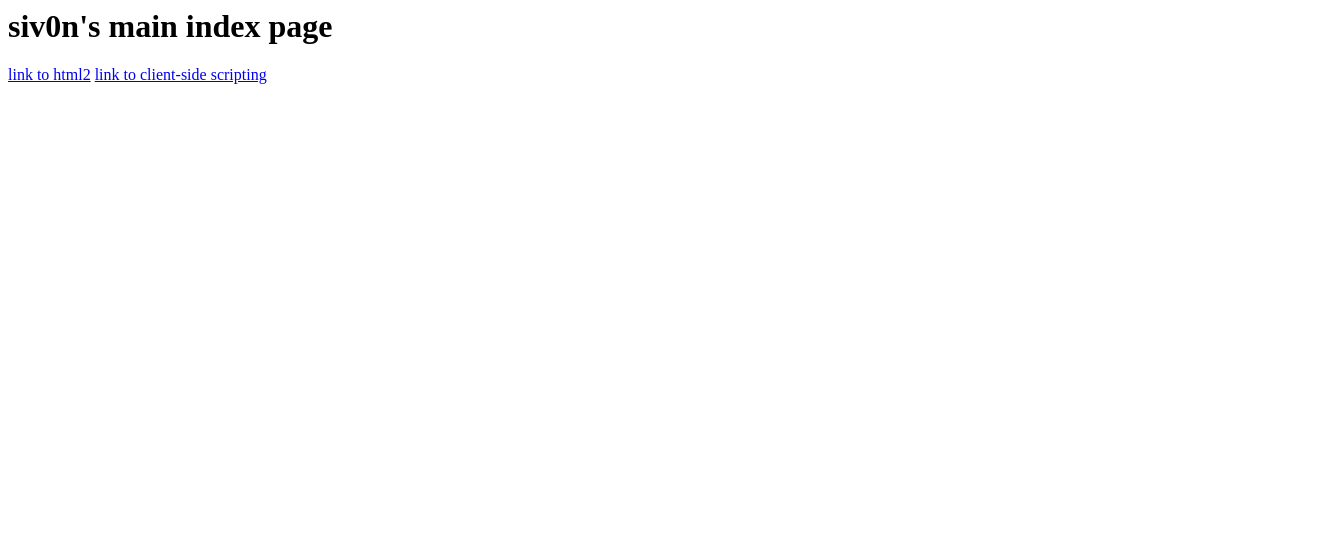
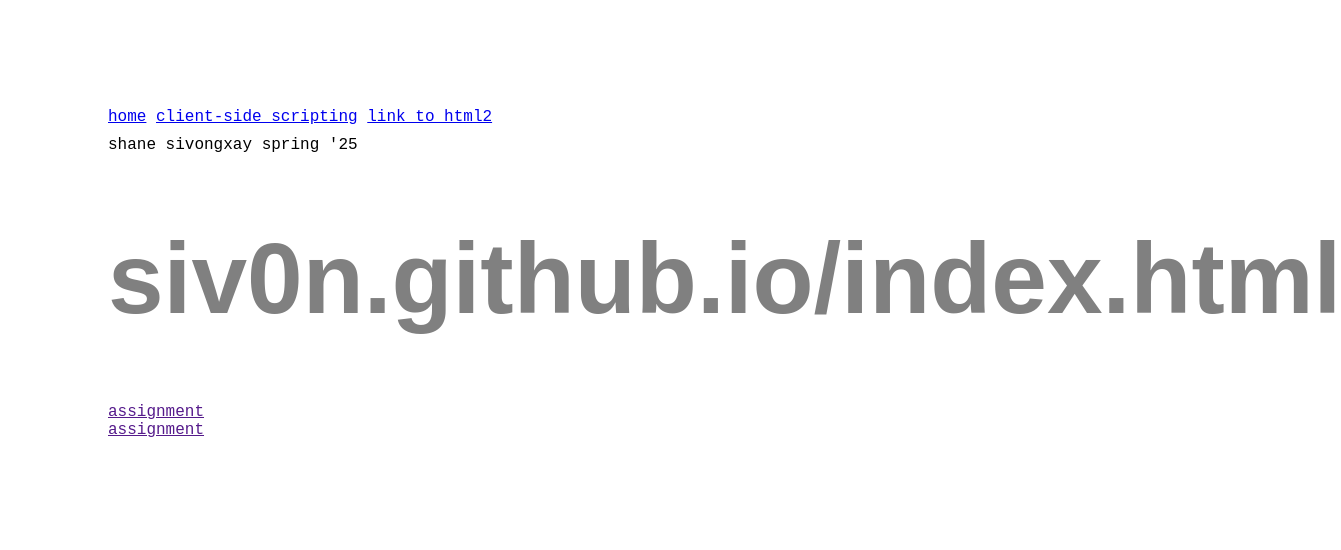
Before and after one commit to siv0n/siv0n.github.io, a plain HTML site: page index.html in a window 1280 px wide. Shown: the whole page, 1341 px wide, since content can reach past the window. Drawn offline with Linux system fonts and the light colour scheme.

Commit message:
Update index.html
html to match html2 and clientsidescripting

```diff
--- a/index.html
+++ b/index.html
@@ -1,4 +1,54 @@
-<h1>siv0n's main index page</h1>
+<!doctype html>
+<html lang="en">
 
-<a href="/html2/">link to html2</a>
-<a href="/clientsidescripting/"> link to client-side scripting</a>
+  <head>
+    <meta charset="utf-8">
+    <meta name="viewport" content="width=device-width, initial-scale=1">
+    <title>index | siv0n</title>
+    <!-- You may want to add other icon formats and sizes, but have this at the least: -->
+    <link rel="shortcut icon" href="favicon.ico">
+    <link rel="stylesheet" href="your.css">
+
+    <style>
+      nav {
+        padding-bottom: 10px;
+      }
+      body {
+        padding: 100px;
+        font-size: 16px;
+        font-family: monospace;
+      }
+      h1 {
+        font-family: sans-serif;
+        color: gray;
+        font-size: 100px;
+      }
+      a {
+      font-size: 16px;
+      }
+    </style>
+  </head>
+
+  <body>
+    <main>
+      <nav>
+        <a href="/index.html">home</a>
+        <a href="/clientsidescripting">client-side scripting</a>
+        <a href="/html2/">link to html2</a>
+      </nav>
+
+      <div>shane sivongxay spring '25</div>
+      <h1>siv0n.github.io/index.html</h1>
+
+      <a href="">assignment</a>
+      <br>
+      <a href="">assignment</a>
+    </main>
+    <script src="your.js"></script>
+    <noscript>
+      <!-- Optional, place it wherever it makes sense -->
+      JavaScript is not enabled.
+    </noscript>
+  </body>
+
+</html>
```
